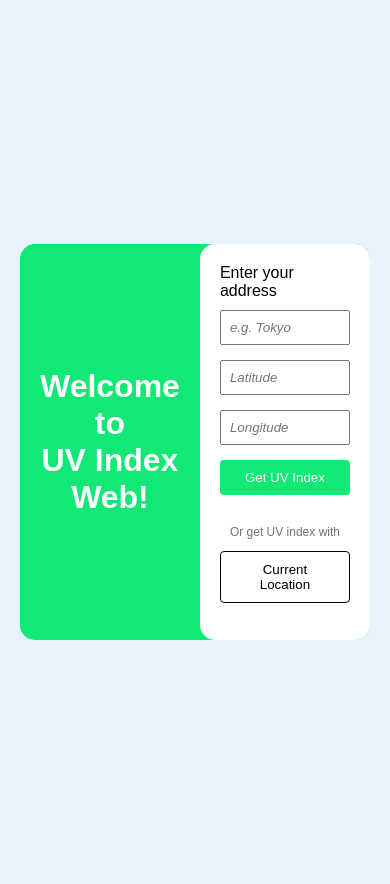
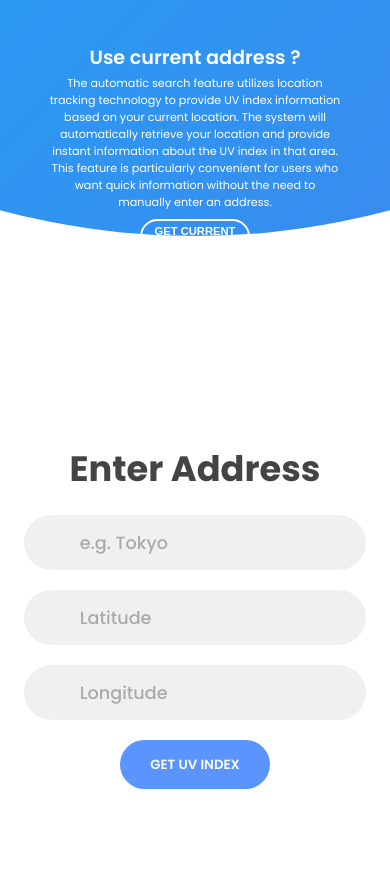
Before and after one commit to ikhsan0823/UVIndexDashboardWeb, a Flask app: page /login in a window 390 px wide. After the commit the page ends 789 px from the top, so only its background shows below. Run offline with Flask 3, Linux system fonts and the light colour scheme; some libraries are stand-ins or nearby versions.

Commit message:
Initial Update

```diff
--- /dev/null
+++ b/static/login-style.css
@@ -0,0 +1,299 @@
+@import url("https://fonts.googleapis.com/css2?family=Poppins:wght@200;300;400;500;600;700;800&display=swap");
+
+*{
+    padding: 0;
+    margin: 0;
+    box-sizing: border-box;
+}
+body, input{
+    font-family: 'Poppins', sans-serif;
+}
+.container{
+    position: relative;
+    width: 100%;
+    min-height: 100vh;
+    background-color: #fff;
+    overflow: hidden;
+}
+.container::before{
+    content: '';
+    position: absolute;
+    width: 2000px;
+    height: 2000px;
+    border-radius: 50%;
+    background: linear-gradient(-45deg, #4481eb, #04befe);
+    top: -10%;
+    right: 48%;
+    transform: translateY(-50%);
+    z-index: 6;
+    transition: 1.8s ease-in-out;
+}
+.form-container{
+    position: absolute;
+    width: 100%;
+    height: 100%;
+    top: 0;
+    left: 0;
+}
+.enter-current{
+    position: absolute;
+    top: 50%;
+    left: 75%;
+    transform: translate(-50%, -50%);
+    width: 50%;
+    display: grid;
+    grid-template-columns: 1fr;
+    z-index: 5;
+    transition: 1s 0.7s ease-in-out;
+}
+form{
+    display: flex;
+    align-items: center;
+    justify-content: center;
+    flex-direction: column;
+    padding: 0 5rem;
+    overflow: hidden;
+    grid-column: 1 / 2;
+    grid-row: 1 / 2;
+    transition: 0.2s 0.7s ease-in-out;
+}
+form.enter-address-form{
+    z-index: 2;
+}
+form.current-address-form{
+    z-index: 1;
+    opacity: 0;
+}
+.title{
+    font-size: 2.2rem;
+    color: #444;
+    margin-bottom: 10px;
+}
+.input-field{
+    max-width: 380px;
+    width: 100%;
+    height: 55px;
+    background-color: #f0f0f0;
+    margin: 10px 0;
+    border-radius: 55px;
+    display: grid;
+    grid-template-columns: 15% 85%;
+    padding: 0 .4rem;
+}
+.input-field i{
+    text-align: center;
+    line-height: 55px;
+    color: #acacac;
+    font-size: 1.1rem;
+}
+.input-field input{
+    background: none;
+    outline: none;
+    border: none;
+    line-height: 1;
+    font-weight: 600;
+    font-size: 1.1rem;
+    color: #333;
+}
+.input-field input::placeholder{
+    color: #aaa;
+    font-weight: 500;
+}
+.btn{
+    width: 150px;
+    height: 49px;
+    border: none;
+    outline: none;
+    border-radius: 49px;
+    cursor: pointer;
+    background-color: #5995fd;
+    color: #fff;
+    text-transform: uppercase;
+    font-weight: 600;
+    margin: 10px 0;
+    transition: .55s;
+}
+.btn:hover{
+    background-color: #4d84e2;
+}
+.panel-container{
+    position: absolute;
+    width: 100%;
+    height: 100%;
+    top: 0;
+    left: 0;
+    display: grid;
+    grid-template-columns: repeat(2, 1fr);
+}
+.panel{
+    display: flex;
+    flex-direction: column;
+    align-items: flex-end;
+    justify-content: space-around;
+    text-align: center;
+    z-index: 7;
+}
+.left-panel{
+    pointer-events: all;
+    padding: 3rem 17% 2rem 12%;
+}
+.right-panel{
+    pointer-events: none;
+    padding: 3rem 12% 2rem 17%;
+}
+.panel .content{
+    color: #fff;
+    transition: .9s .6s ease-in-out;
+}
+.panel h3{
+    font-weight: 600;
+    line-height: 1;
+    font-size: 1.5rem;
+}
+.panel p{
+    font-size: 0.95rem;
+    padding: 0.7rem 0;
+}
+.btn.transparent{
+    margin: 0;
+    background: none;
+    border: 2px solid #fff;
+    width: 130px;
+    height: 41px;
+    font-weight: 600;
+    font-size: 0.8rem;
+}
+.image{
+    width: 100%;
+    transition: 1.1s .4s ease-in-out;
+}
+.right-panel .content, .right-panel .image{
+    transform: translateX(800px);
+}
+/* Animation */
+.container.current-address-mode:before{
+    transform: translate(100%, -50%);
+    right: 52%;
+}
+.container.current-address-mode .left-panel .image,
+.container.current-address-mode .left-panel .content{
+    transform: translateX(-800px);
+}
+.container.current-address-mode .right-panel .image,
+.container.current-address-mode .right-panel .content{
+    transform: translateX(0px);
+}
+.container.current-address-mode .left-panel{
+    pointer-events: none;
+}
+.container.current-address-mode .right-panel{
+    pointer-events: all;
+}
+.container.current-address-mode .enter-current{
+    left: 25%;
+}
+.container.current-address-mode form.enter-address-form{
+    z-index: 1;
+    opacity: 0;
+}
+.container.current-address-mode form.current-address-form{
+    z-index: 2;
+    opacity: 1;
+}
+
+@media (max-width: 870px){
+    .container{
+        min-height: 800px;
+        height: 100vh;
+    }
+    .container:before{
+        width: 1500px;
+        height: 1500px;
+        left: 30%;
+        bottom: 68%;
+        transform: translateX(-50%);
+        right: initial;
+        top: initial;
+        transition: 2s ease-in-out;
+    }
+    .enter-current{
+        width: 100%;
+        left: 50%;
+        top: 95%;
+        transform: translate(-50%, -100%);
+        transition: 1s 0.8s ease-in-out;
+    }
+    .panel-container{
+        grid-template-columns: 1fr;
+        grid-template-rows: 1fr 2fr 1fr;
+    }
+    .panel{
+        flex-direction: row;
+        justify-content: space-around;
+        align-items: center;
+        padding: 2.5rem 8%;
+    }
+    .panel .content{
+        padding-right: 15%;
+        transition: 0.9s 0.8s ease-in-out;
+    }
+    .panel h3{
+        font-size: 1.2rem;
+    }
+    .panel p{
+        font-size: 0.7rem;
+        padding: 0.5rem 0;
+    }
+    .btn.transparent{
+        width: 110px;
+        height: 35px;
+        font-size: 0.7rem;
+    }
+    .image{
+        width: 200px;
+        transition: 0.9s 0.6s ease-in-out;
+    }
+    .left-panel{
+        grid-row: 1 / 2;
+    }
+    .right-panel{
+        grid-row: 3 / 4;
+    }
+    .right-panel .content, .right-panel .image{
+        transform: translateY(300px);
+    }
+    .container.current-address-mode:before{
+        transform: translate(-50%, 100%);
+        bottom: 32%;
+        right: initial;
+    }
+    .container.current-address-mode .left-panel .image,
+    .container.current-address-mode .left-panel .content{
+       transform: translateY(-300px);
+    }
+    .container.current-address-mode .enter-current{
+        top: 5%;
+        transform: translate(-50%, 0);
+        left: 50%;
+    }
+}
+
+@media (max-width: 570px){
+    form{
+        padding: 0 1.5rem;
+    }
+    .image{
+        display: none;
+    }
+    .panel .content{
+        padding: 0.5rem 1rem;
+    }
+    .container:before{
+        bottom: 72%;
+        left: 50%;
+    }
+    .container.current-address-mode:before{
+        bottom: 36%;
+        left: 50%;
+    }
+}
--- a/static/script.js
+++ b/static/script.js
@@ -6,6 +6,17 @@ document.addEventListener("DOMContentLoaded", function () {
         // Toggle the visibility of the forecast-container
         container.style.display = (container.style.display === "none" || container.style.display === "") ? "block" : "none";
     });
+});
+
+const enter_address_btn = document.querySelector("#enter-address-btn");
+const current_address_btn = document.querySelector("#current-address-btn");
+const container = document.querySelector(".container");
+
+current_address_btn.addEventListener('click', () => {
+    container.classList.add("current-address-mode");
+});
+enter_address_btn.addEventListener('click', () => {
+    container.classList.remove("current-address-mode");
 });
 
 const x = document.getElementById("demo");
--- a/templates/login.html
+++ b/templates/login.html
@@ -3,125 +3,71 @@
 <head>
     <meta charset="UTF-8">
     <meta name="viewport" content="width=device-width, initial-scale=1.0">
-    <title>Input Address</title>
-    <style>
-        body {
-            display: flex;
-            font-family: Arial, sans-serif;
-            background-color: #e7f3fd;
-            margin: 0;
-            padding: 20px;
-            align-items: center;
-            justify-content: center;
-            height: 100vh;
-        }
-
-        .parent-container {
-            display: flex;
-            flex-wrap: wrap;
-            flex-direction: row;
-            align-content: center;
-            justify-content: space-between;
-            align-items: center;
-            background-color: #11e875;
-            border-radius: 15px;
-        }
-
-        .h1 {
-            display: flex;
-            justify-content: center;
-            align-items: center;
-            text-align: center;
-            padding: 20px;
-            width: 100%; /* Menggunakan lebar 100% agar sesuai dengan parent container */
-            color: white;
-        }
-
-        form {
-            display: flex;
-            flex-direction: column;
-            justify-content: center;
-            background-color: #fff;
-            padding: 20px;
-            border-radius: 15px;
-            width: 100%; /* Menggunakan lebar 100% agar sesuai dengan parent container */
-        }
-
-        .h1, form {
-            flex:1;
-            margin:0;
-        }
-
-        /* Tambahkan aturan media query untuk meresponsifkan lebar form */
-        @media only screen and (min-width: 600px) {
-            form {
-                width: 48%; /* Sesuaikan dengan lebar yang diinginkan pada layar yang lebih besar */
-            }
-        }
-
-        label {
-            display: block;
-            margin-bottom: 10px;
-        }
-
-        input {
-            width: 100%;
-            padding: 8px;
-            margin-bottom: 15px;
-            box-sizing: border-box;
-        }
-
-        ::placeholder {
-            font-style: italic;
-        }
-
-        button {
-            cursor: pointer;
-            background-color: #11e875;
-            color: white;
-            padding: 10px 15px;
-            width: 100%;
-            border: none;
-            border-radius: 4px;
-            transition: background-color 0.3s ease;
-        }
-
-        button:hover {
-            background-color: #e87511;
-            border-color: #fff;
-        }
-
-        .button-getuvindexwithcurrentlocation {
-            color: black;
-            background-color: #fff;
-            border-color: black;
-            border-style: solid;
-            border-width: 1px;
-        }
-
-        p {
-            font-size: 12px;
-            text-align: center;
-            color: #737373;
-            margin-top: 30px;
-        }
-    </style>
+    <script
+        src="https://kit.fontawesome.com/64d58efce2.js"
+        crossorigin="anonynous"
+    ></script>
+    <title>Enter Address</title>
+    <link rel="stylesheet" href="{{ url_for('static', filename='login-style.css') }}">
 </head>
 <body>
-  <div class="parent-container">
-      <h1 class="h1">Welcome to <br> UV Index Web!</h1>
-      <form method="post" action="/">
-          <label for="address">Enter your address</label>
-          <input type="text" id="address" placeholder="e.g. Tokyo" name="address">
-          <input type="text" id="latitude" name="latitude" placeholder="Latitude" readonly>
-          <input type="text" id="longitude" name="longitude" placeholder="Longitude" readonly>
-          <button type="submit">Get UV Index</button>
-          <p>Or get UV index with</p>
-          <button class="button-getuvindexwithcurrentlocation" type="button" onclick="getUVIndexWithCurrentLocation()">Current Location</button>
-          <p id="demo" style="font-style: italic; color: black; margin-top: 5px; text-align: left;"></p>
-      </form>
-  </div>
-
-  <script src="{{ url_for('static', filename='script.js') }}"></script>
+    <div class="container">
+        <div class="form-container">
+            <div class="enter-current">
+                <form method="post" action="/" class="enter-address-form">
+                    <h2 class="title">Enter Address</h2>
+                    <div class="input-field">
+                        <i class="form-address"></i>
+                        <input type="text" placeholder="e.g. Tokyo" name="address">
+                    </div>
+                    <div class="input-field">
+                        <i class="form-latitude"></i>
+                        <input type="text" placeholder="Latitude" name="latitude">
+                    </div>
+                    <div class="input-field">
+                        <i class="form-longitude"></i>
+                        <input type="text" placeholder="Longitude" name="longitude">
+                    </div>
+                    <input type="submit" value="Get UV Index" class="btn solid">
+                </form>
+                <form method="post" action="/" class="current-address-form">
+                    <h2 class="title">Current Address</h2>
+                    <div class="input-field">
+                        <i class="form-address"></i>
+                        <input type="text" placeholder="e.g. Tokyo" id="address" name="address" readonly>
+                    </div>
+                    <div class="input-field">
+                        <i class="form-latitude"></i>
+                        <input type="text" placeholder="Latitude" id="latitude" name="latitude" readonly>
+                    </div>
+                    <div class="input-field">
+                        <i class="form-longitude"></i>
+                        <input type="text" placeholder="Longitude" id="longitude" name="longitude" readonly>
+                    </div>
+                    <input type="submit" value="Get UV Index" class="btn solid">
+                    <p id="demo" style="font-style: italic; color: black; margin-top: 5px; text-align: left;"></p>
+                </form>
+            </div>
+        </div>
+        <div class="panel-container">
+            <div class="panel left-panel">
+                <div class="content">
+                    <h3>Use current address ?</h3>
+                    <p>The automatic search feature utilizes location tracking technology to provide UV index information based on your current location. The system will automatically retrieve your location and provide instant information about the UV index in that area. This feature is particularly convenient for users who want quick information without the need to manually enter an address.</p>
+                    <button class="btn transparent" id="current-address-btn" onclick="getUVIndexWithCurrentLocation()">Get Current Address</button>
+                </div>
+                <img src="https://th.bing.com/th/id/R.c5ce09d2fea02ec7d6c108dd3e1665ad?rik=4ZdZ3yV51tI3Fw&riu=http%3a%2f%2fclipart-library.com%2fimages%2fpc5858azi.png&ehk=Itml3Zg24%2fHBjB8UvlI687DgTdNR9sqUPtKUrZOxSSQ%3d&risl=&pid=ImgRaw&r=0" class="image" alt="Bunga Mawar">
+            </div>
+            <div class="panel right-panel">
+                <div class="content">
+                    <h3>Enter address ?</h3>
+                    <p>The manual search feature allows you to enter an address directly into the search form. This gives you full control over the location you want to check for UV index. Ideally, you can find out the UV exposure level in a specific area. Simply input the address you want to examine, and our system will provide you with up-to-date information on the UV index in that region.</p>
+                    <button class="btn transparent" id="enter-address-btn">Enter Address</button>
+                </div>
+                <img src="https://th.bing.com/th/id/R.c5ce09d2fea02ec7d6c108dd3e1665ad?rik=4ZdZ3yV51tI3Fw&riu=http%3a%2f%2fclipart-library.com%2fimages%2fpc5858azi.png&ehk=Itml3Zg24%2fHBjB8UvlI687DgTdNR9sqUPtKUrZOxSSQ%3d&risl=&pid=ImgRaw&r=0" class="image" alt="Bunga Mawar">
+            </div>
+        </div>
+    </div>
+    <script src="{{ url_for('static', filename='script.js') }}"></script>
 </body>
 </html>
```
Also changed, not shown: 1 other file.
